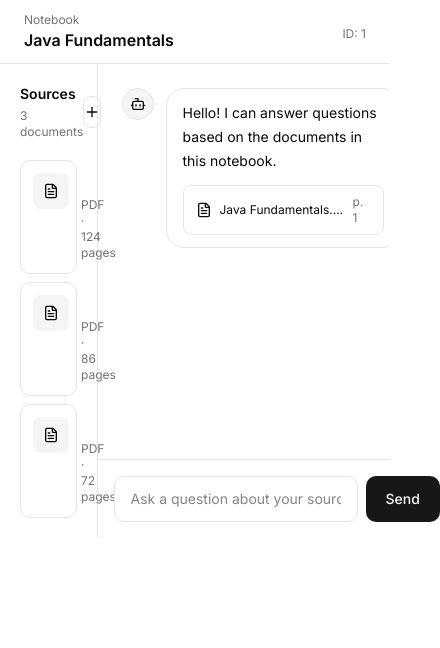
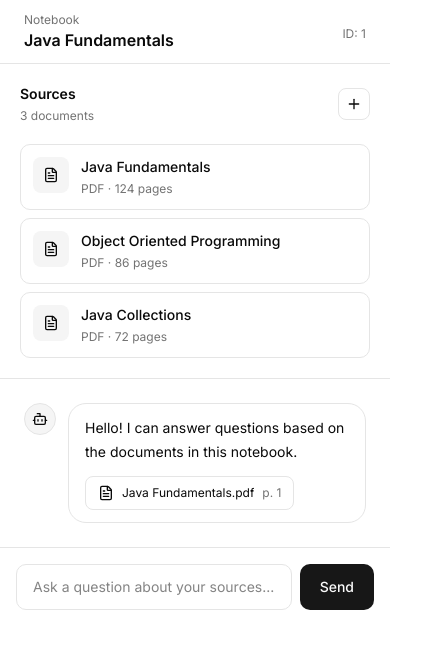
Before and after one commit to abulfazalkashif-dotcom/MindBook-v1, a Next.js app in the folder frontend/: page /notebook/1 in a window 390 px wide. Shown: the top 648 px of the page, 440 px wide, since content can reach past the window. Built offline with nearby package versions, Linux system fonts and the light colour scheme.

Commit message:
Improve responsive notebook workspace

```diff
--- a/frontend/src/components/notebook/NotebookChat.tsx
+++ b/frontend/src/components/notebook/NotebookChat.tsx
@@ -2,7 +2,7 @@ import ChatWindow from "@/components/chat/ChatWindow";
 
 export default function NotebookChat() {
   return (
-    <main className="col-span-9 flex min-h-0 flex-col">
+    <main className="col-span-12 flex min-h-0 flex-col md:col-span-9">
       <ChatWindow />
     </main>
   );
--- a/frontend/src/components/notebook/NotebookSources.tsx
+++ b/frontend/src/components/notebook/NotebookSources.tsx
@@ -1,5 +1,9 @@
 import SourcePanel from "@/components/source/SourcePanel";
 
 export default function NotebookSources() {
-  return <SourcePanel />;
+  return (
+    <div className="col-span-12 border-b md:col-span-3 md:border-b-0 md:border-r">
+      <SourcePanel />
+    </div>
+  );
 }
--- a/frontend/src/components/source/SourcePanel.tsx
+++ b/frontend/src/components/source/SourcePanel.tsx
@@ -3,7 +3,7 @@ import SourceList from "./SourceList";
 
 export default function SourcePanel() {
   return (
-    <aside className="col-span-3 border-r p-5">
+    <aside className="p-5">
       <div className="flex items-center justify-between">
         <div>
           <h2 className="text-sm font-semibold">
```
